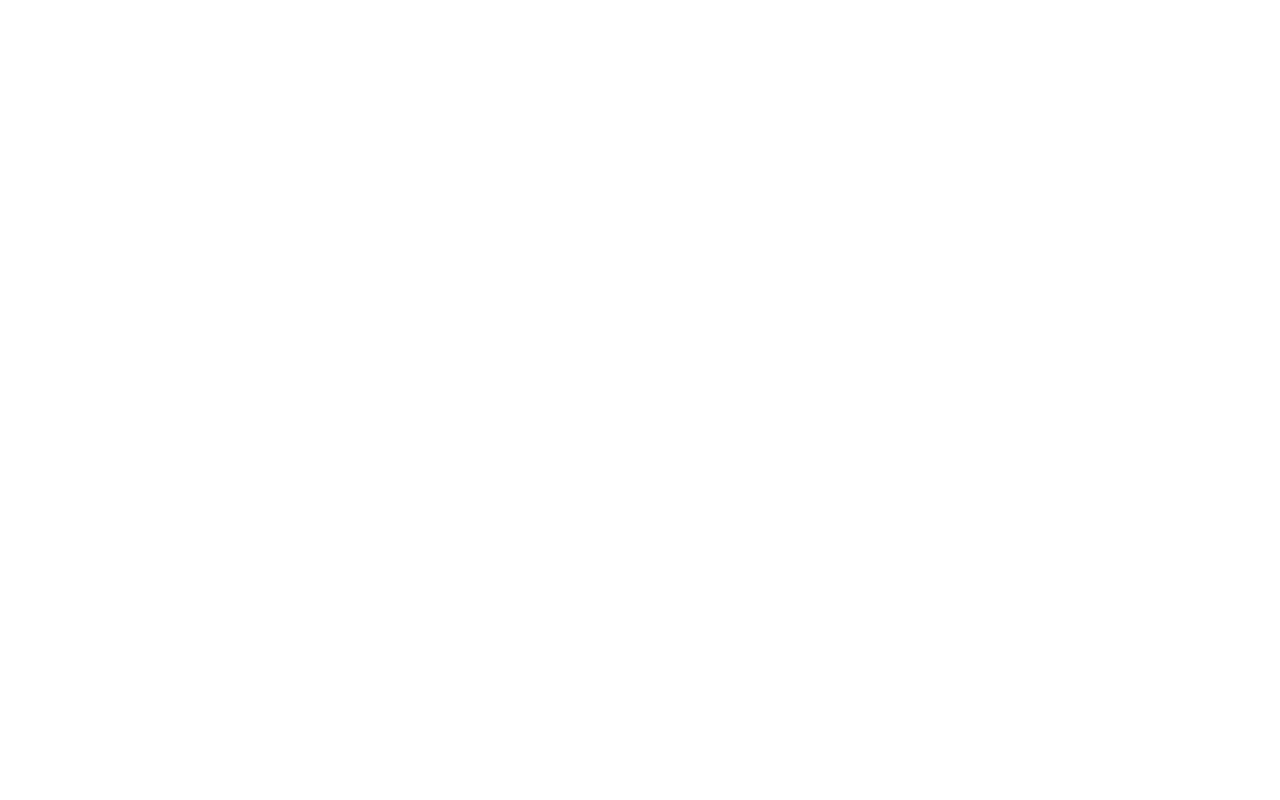
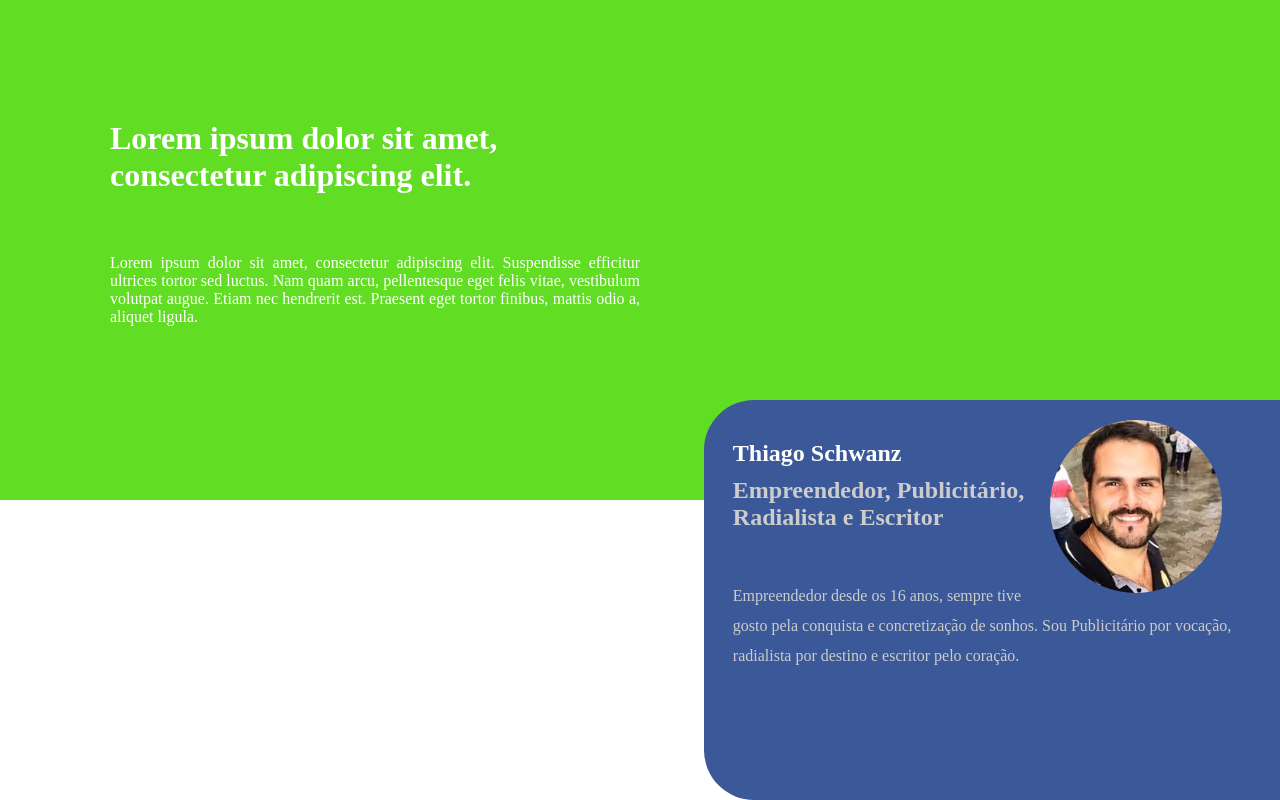
Before and after one commit to CesarAzambuja/Projeto_TS, a plain HTML site: page index.htm in a window 1280 px wide. Drawn offline with Linux system fonts and the light colour scheme.

Commit message:
Criação de banner e apresentação e estilo

```diff
--- a/css/style.css
+++ b/css/style.css
@@ -0,0 +1,75 @@
+:root{
+    --verde: #61DD23;
+    --azul: #3b5998;
+    --cinza: #cccccc;
+    --branco: #ffff;
+}
+
+*{
+    padding: 0;
+    margin: 0;
+    box-sizing: border-box;
+}
+
+.clear{
+    float: none;
+}
+
+header{
+    width: 100%;
+    height: 500px;
+    background-color: var(--verde);
+    padding: 20px 10px;
+}
+
+header h1{
+    width: 50%;
+    padding-left: 100px;
+    padding-top: 100px;
+    color: var(--branco);
+    font-weight: bold;
+}
+
+header p{
+    color: var(--branco);
+    padding-top: 60px;
+    padding-left: 100px;
+    width: 50%;
+    text-align: justify;
+}
+
+.autor{
+    float: right;
+    width: 45%;
+    height: 400px;
+    background-color: var(--azul);
+    margin-top: -100px;
+    border-radius: 50px 0 0 50px ;
+}
+
+.autor img{
+    width: 30%;
+    border-radius: 50%;
+    float: right;
+    margin-top: 20px;
+    margin-right: 10%;
+}
+
+.autor h1{
+    margin-left: 5%;
+    margin-top: 40px;
+    color: var(--branco);
+}
+
+.autor h2{
+    margin-left: 5%;
+    margin-top: 10px;
+    color: var(--cinza);
+}
+
+.autor p{
+    margin-left: 5%;
+    margin-top: 50px;
+    color: var(--cinza);
+    line-height: 30px;
+}
--- a/index.htm
+++ b/index.htm
@@ -10,6 +10,19 @@
     <title>Thiago Schwanz</title>
 </head>
 <body>
+    <header>
+        <h1>Lorem ipsum dolor sit amet, consectetur adipiscing elit.</h1>
+        <p>Lorem ipsum dolor sit amet, consectetur adipiscing elit. Suspendisse efficitur ultrices tortor sed luctus. Nam quam arcu, pellentesque eget felis vitae, vestibulum volutpat augue. Etiam nec hendrerit est. Praesent eget tortor finibus, mattis odio a, aliquet ligula. </p>
+    </header>
+    <div class="clear"></div>
+
+    <section class="autor">
+        <img  class="perfil" src="/image/ts.jpg" alt="Thiago">
+        <h1>Thiago Schwanz</h1>
+        <h2>Empreendedor, Publicitário, Radialista e Escritor</h2>
+        <p>Empreendedor desde os 16 anos, sempre tive gosto pela conquista e concretização de sonhos. Sou Publicitário por vocação, radialista por destino e escritor pelo coração.</p>
+
+    </section>
 
 
 <script src="/js/script.js"></script>
```
Also changed, not shown: image/ts.jpg (added).
